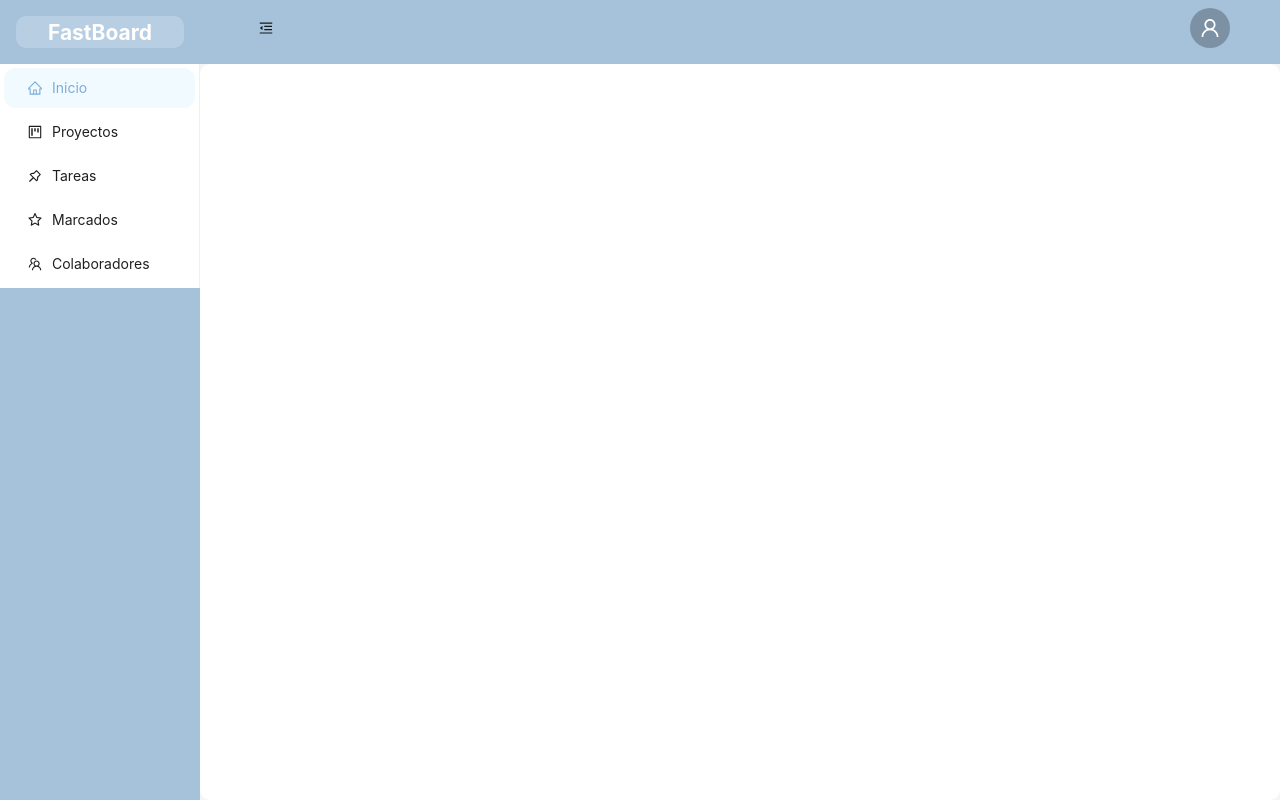
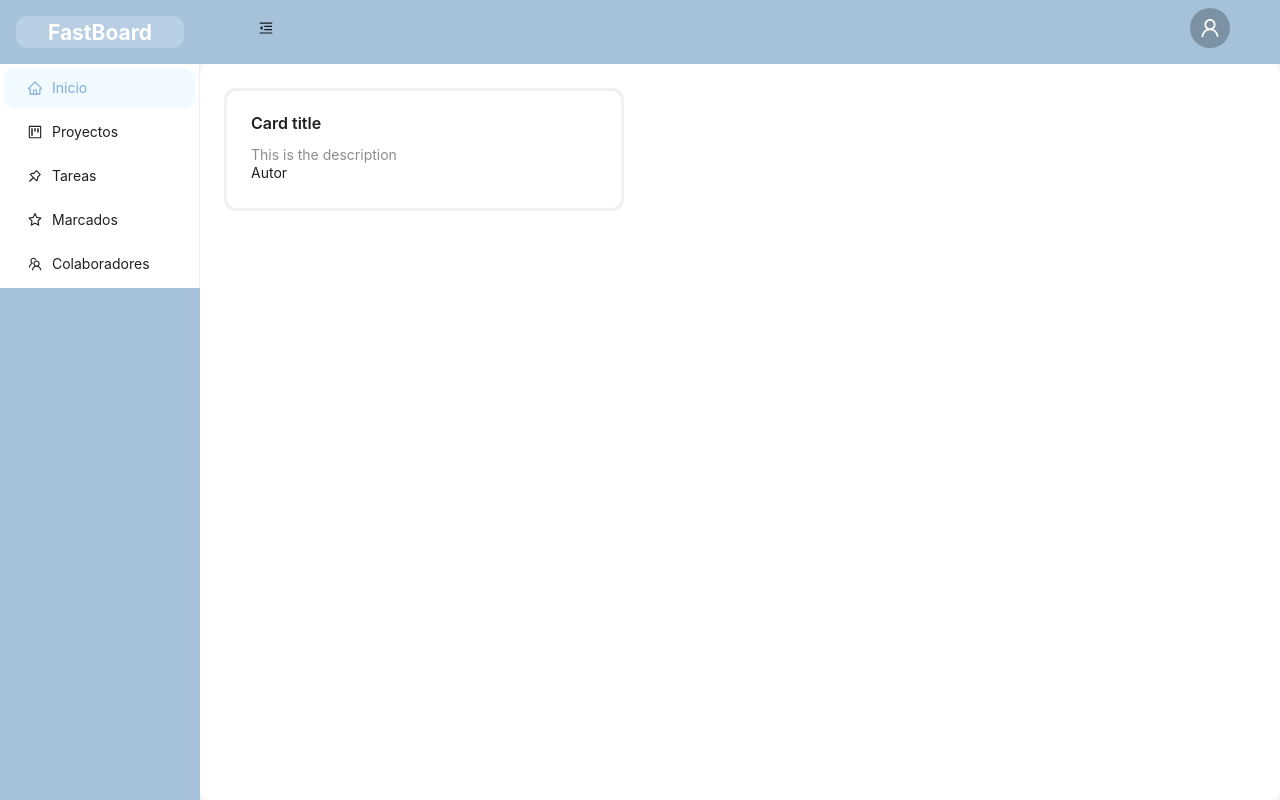
Before and after one commit to KevinB00/fastboard, a React (Vite) app in the folder frontend/: page /landing-user in a window 1280 px wide. Built offline with nearby package versions, Linux system fonts and the light colour scheme; sample sign-in values are in the browser's storage.

Commit message:
Creando CardProject

```diff
--- /dev/null
+++ b/frontend/src/components/CardProject/CardProject.jsx
@@ -0,0 +1,16 @@
+import "./CardProject.sass"
+import { Card } from "antd";
+export const CardProject = () => {
+  return (
+    <Card className="card-projects">
+      <Card.Meta
+        title="Card title"
+        description="This is the description"
+      >
+      </Card.Meta>
+      <autor>Autor</autor>
+    </Card>
+  )
+}
+
+export default CardProject;
--- /dev/null
+++ b/frontend/src/components/CardProject/CardProject.sass
@@ -0,0 +1,3 @@
+.card-projects
+    width: 400px
+    border-width: 3px
--- a/frontend/src/pages/LandingUser/LandingUser.jsx
+++ b/frontend/src/pages/LandingUser/LandingUser.jsx
@@ -11,6 +11,7 @@ import {
   UserOutlined,
 } from "@ant-design/icons";
 const { Sider, Header, Content } = Layout;
+import  CardProject  from "../../components/CardProject/CardProject";
 import "./LandingUser.sass";
 const LandingUser = () => {
   const [collapsed, setCollapsed] = useState(false);
@@ -85,10 +86,11 @@ const LandingUser = () => {
               padding: 24,
               margin: 0,
               minHeight: 280,
-              borderRadius: 10
+              borderRadius: 10,
+              color: "#000"
             }
           }>
-            <h1>Proyectos</h1>
+            <CardProject />
           </Content>
         </Layout>
       </Layout>
```
